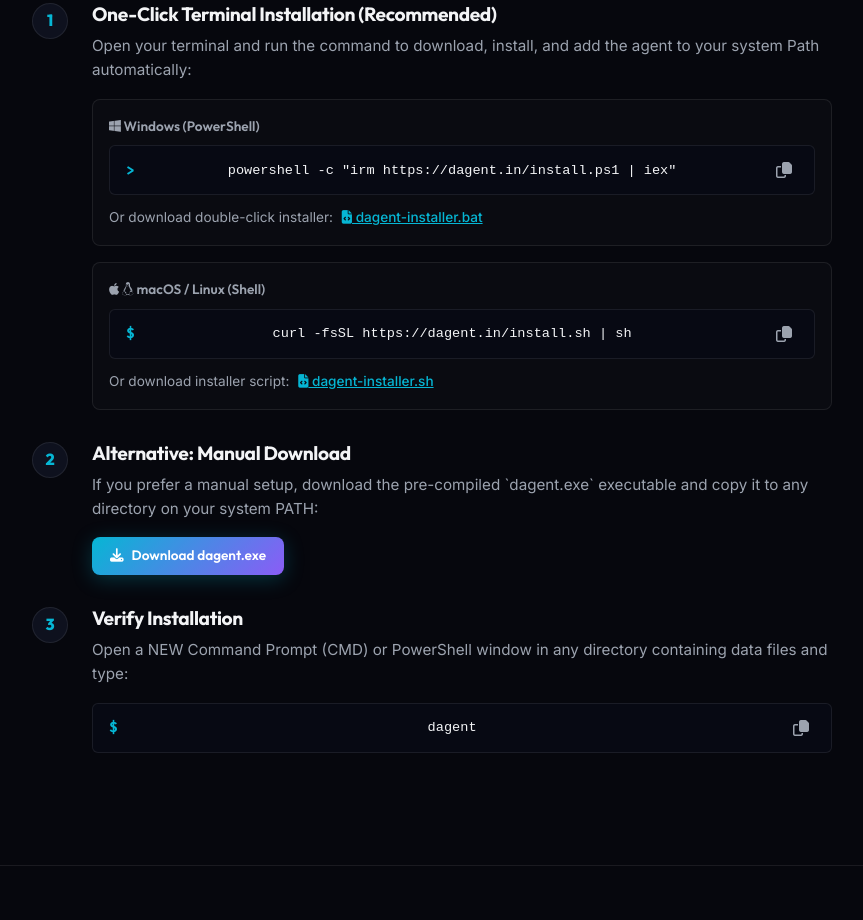
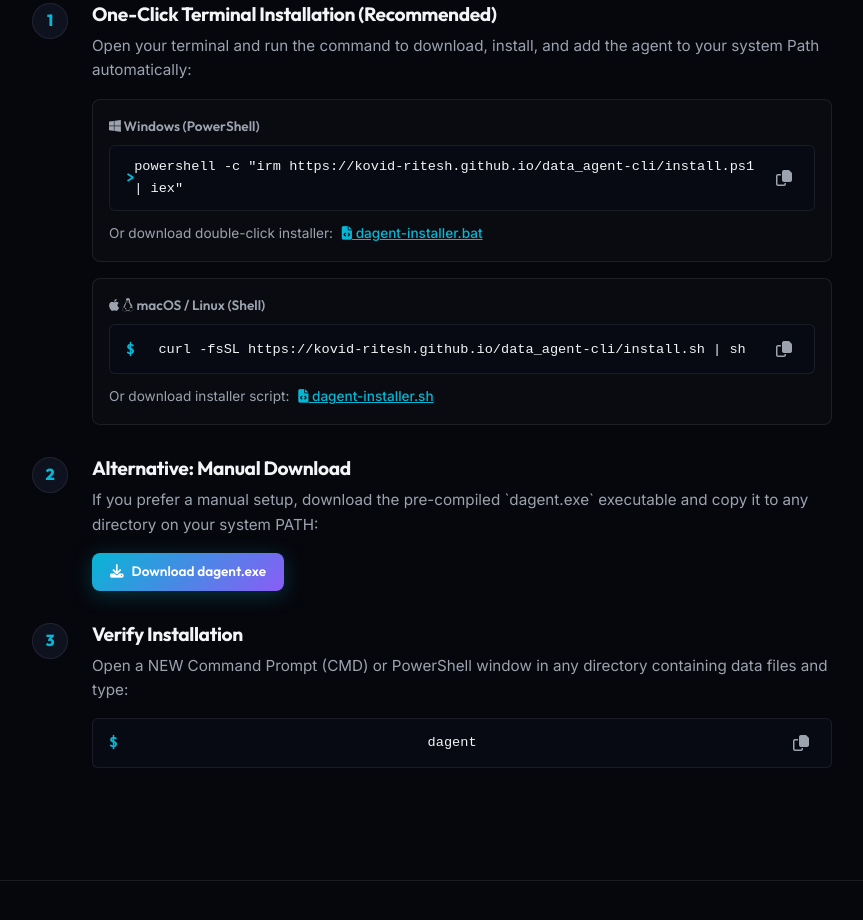
Before and after one commit to Kovid-Ritesh/data_agent-cli, a plain HTML site: page website/index.html in a window 1280 px wide. Shown: the part 2804-3724 px from the top of the page, without its empty margins (208-1071 px from the left). Drawn offline with Linux system fonts and the light colour scheme.

Commit message:
chore: use default github pages urls for scripts

```diff
--- a/website/index.html
+++ b/website/index.html
@@ -165,7 +165,7 @@
                                     <span class="platform-label"><i class="fa-brands fa-windows"></i> Windows (PowerShell)</span>
                                     <div class="code-box">
                                         <span class="code-prefix">></span>
-                                        <code id="powershell-install-web">powershell -c "irm https://dagent.in/install.ps1 | iex"</code>
+                                        <code id="powershell-install-web">powershell -c "irm https://kovid-ritesh.github.io/data_agent-cli/install.ps1 | iex"</code>
                                         <button class="copy-btn" onclick="copyText('powershell-install-web', this)"><i class="fa-regular fa-copy"></i></button>
                                     </div>
                                     <div class="script-download-label" style="margin-top: 6px; font-size: 0.85rem;">
@@ -178,7 +178,7 @@
                                     <span class="platform-label"><i class="fa-brands fa-apple"></i> <i class="fa-brands fa-linux"></i> macOS / Linux (Shell)</span>
                                     <div class="code-box">
                                         <span class="code-prefix">$</span>
-                                        <code id="sh-install-web">curl -fsSL https://dagent.in/install.sh | sh</code>
+                                        <code id="sh-install-web">curl -fsSL https://kovid-ritesh.github.io/data_agent-cli/install.sh | sh</code>
                                         <button class="copy-btn" onclick="copyText('sh-install-web', this)"><i class="fa-regular fa-copy"></i></button>
                                     </div>
                                     <div class="script-download-label" style="margin-top: 6px; font-size: 0.85rem;">
```
Also changed, not shown: 1 other file.
